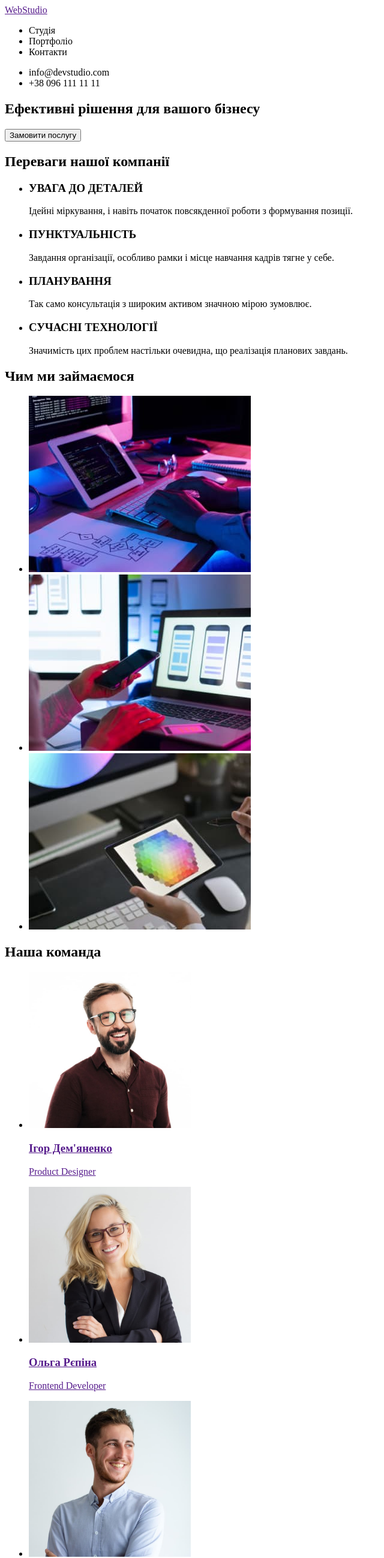
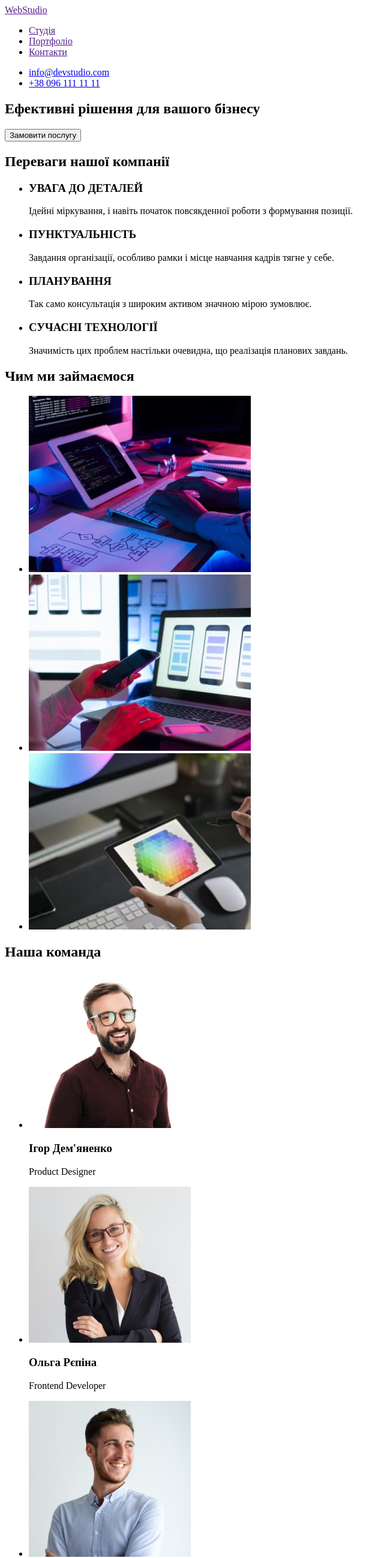
Before and after one commit to romfantast/goit-markup-hw-01, a plain HTML site: page index.html in a window 1280 px wide. Shown: the top 2598 px of the page at 60% size, without its empty margins (0-640 px from the left). Drawn offline with Linux system fonts and the light colour scheme.

Commit message:
first review

```diff
--- a/index.html
+++ b/index.html
@@ -14,14 +14,14 @@
 		<nav>
 			<a href="">WebStudio</a>
 			<ul>
-				<li>Студія</li>
-				<li>Портфоліо</li>
-				<li>Контакти</li>
+				<li><a href="">Студія</a></li>
+				<li><a href="">Портфоліо</a></li>
+				<li><a href="">Контакти</a></li>
 			</ul>
 		</nav>
 		<ul>
-			<li>info@devstudio.com</li>
-			<li>+38 096 111 11 11</li>
+			<li><a href="mailto:info@devstudio.com">info@devstudio.com</a></li>
+			<li><a href="tel:+380961111111">+38 096 111 11 11</a></li>
 		</ul>
 	</header>
 
@@ -72,25 +72,20 @@
 			<h2>Наша команда</h2>
 			<ul>
 				<li>
-					<a href="">
 					<img src="./images/person1.jpg" width="270" alt="Член команди Ігор Дем'яненко">
 					<h3>Ігор Дем'яненко</h3>
 					<p>
 						Product Designer
 					</p>
-					</a>
 				</li>
 				<li>
-					<a href="">
 					<img src="./images/person2.jpg" width="270" alt="Член команди Ольга Рєпіна">
 					<h3>Ольга Рєпіна</h3>
 					<p>
 						Frontend Developer
 					</p>
-					</a>
 				</li>
 				<li>
-					<a href="">
 					<img src="./images/person3.jpg" width="270" alt="Член команди Микола Тарасов">
 					<h3>Микола Тарасов</h3>
 					<p>
@@ -99,13 +94,11 @@
 					</a>
 				</li>
 				<li>
-					<a href="">
 					<img src="./images/person4.jpg" width="270" alt="Член команди Михайло Єрмаков">
 					<h3>Михайло Єрмаков</h3>
 					<p>
 						UI Designer
 					</p>
-					</a>
 				</li>
 			</ul>
 		</section>
@@ -113,10 +106,11 @@
 
 	<!-- footer block -->
 	<footer>
-		<!-- h2 won't to show here -->
-		<h2>Контакти компанії</h2>
 		<a href="">WebStudio</a>
-		<address>м. Київ, пр-т Лесі Українки, 26</address>
+		<address>
+			<a href="hhttps://www.google.com.ua/maps/place/%D0%B1%D1%83%D0%BB%D1%8C%D0%B2%D0%B0%D1%80+%D0%9B%D0%B5%D1%81%D1%96+%D0%A3%D0%BA%D1%80%D0%B0%D1%97%D0%BD%D0%BA%D0%B8,+26,+%D0%9A%D0%B8%D1%97%D0%B2,+02000/@50.4265807,30.5383858,17z/data=!3m1!4b1!4m5!3m4!1s0x40d4cf0e033ecbe9:0x57a4dffefec77da0!8m2!3d50.4265807!4d30.5383859?hl=uk"
+				target="_blank" rel="noopener noreferrer">м. Київ, пр-т Лесі Українки, 26</a>
+		</address>
 		<address>
 			<a href="mailto:info@devstudio.com">info@devstudio.com</a>
 			<a href="tel:+380961111111">+38 096 111 11 11</a>
```
Lines whose indentation alone changed are shown as unchanged.
